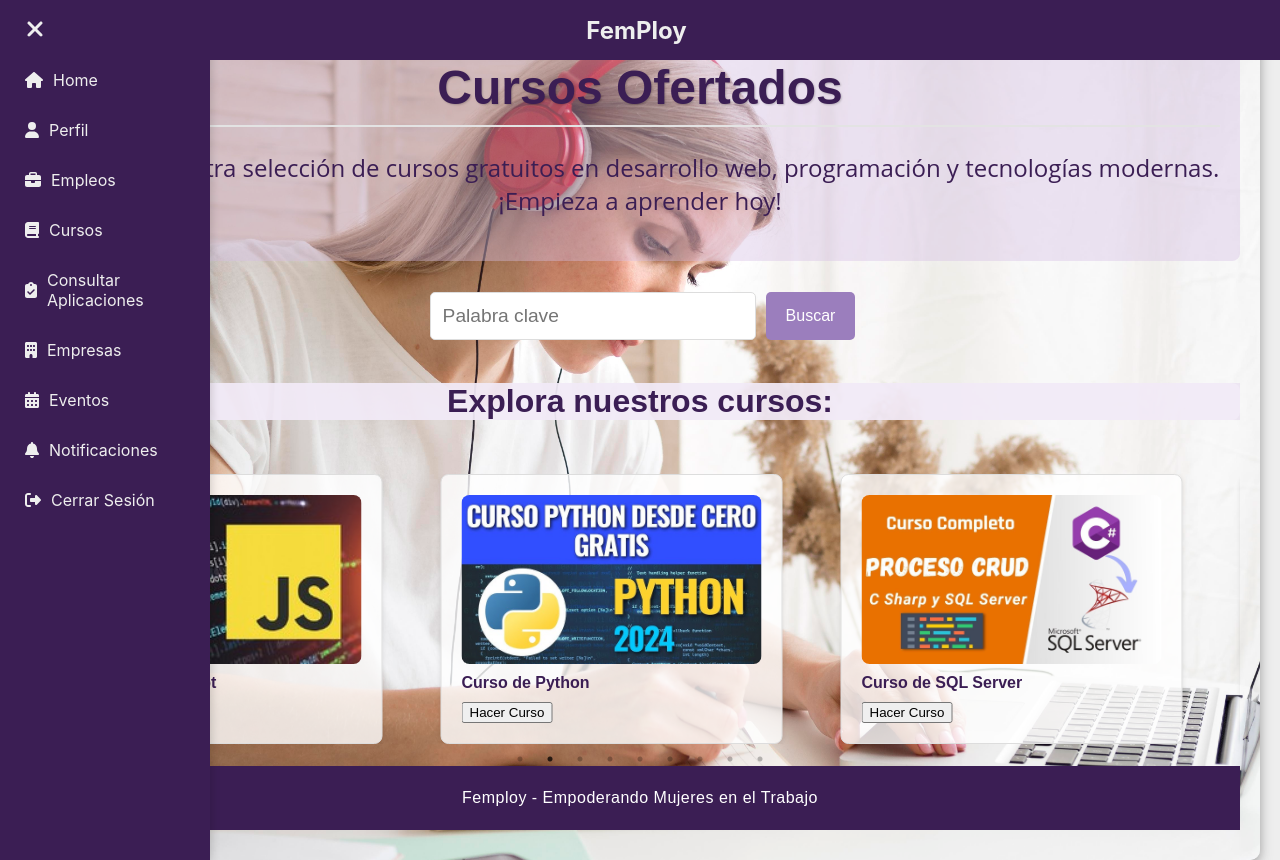
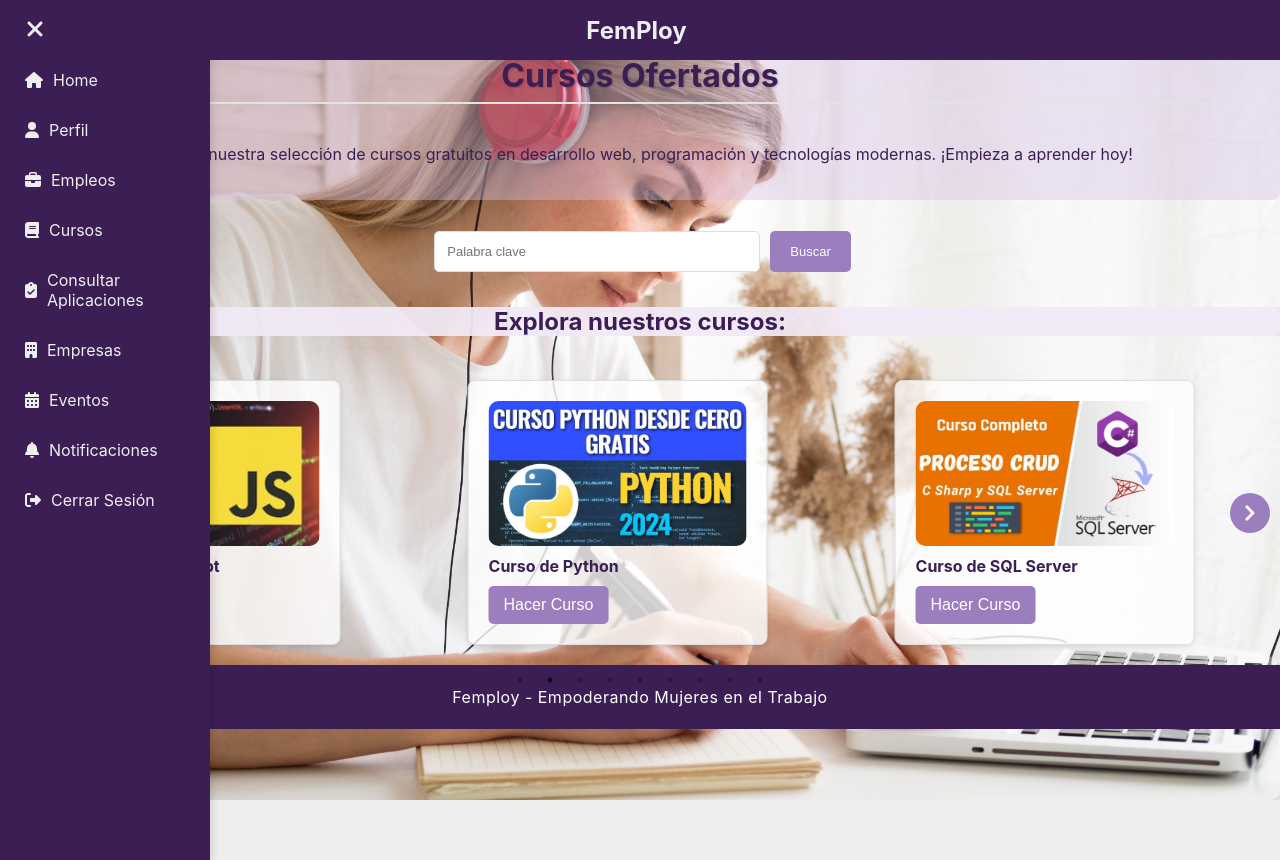
Before and after one commit to YenyVillalba/miprueba, a React (Create React App) app: page /Cursos in a window 1280 px wide. After the commit the page ends 800 px from the top, so only its background shows below. Built offline with nearby package versions, Linux system fonts and the light colour scheme.

Commit message:
Update Cursos.module.css

```diff
--- a/src/Styles/Cursos.module.css
+++ b/src/Styles/Cursos.module.css
@@ -1,18 +1,18 @@
 .container {
-    max-width: 1200px;
-    margin: 20px auto;
-    padding: 20px;
-    font-family: Arial, sans-serif;
+    min-height: 100vh;
+    overflow: visible !important;
+    margin: 0px auto;
+    padding: 0px;
     color: #3B1E54;
-    background-color: rgba(212, 190, 228, 0.4);
+    background-color: rgba(231, 177, 177, 0.4);
     border-radius: 10px;
-    box-shadow: 0 4px 12px #8a8989d0;
+    box-shadow: 0 4px 12px #ecb6b6d0;
     background-image: url('../Assets/Mujer.estudiando.jpg');
     background-repeat: no-repeat;
     background-size: cover;
     background-position: center;
     background-attachment: fixed;
-    min-height: 100vh;
+
 }
 
 .headerBox {
@@ -38,8 +38,8 @@
     border: 1px solid #ddd;
     border-radius: 5px;
     background-color: white;
-    color: white;
-
+    color: rgb(36, 33, 33);
+font-size: 13px;
 }
 
 .searchContainer button {
@@ -50,7 +50,7 @@
     border: none;
     border-radius: 5px;
     cursor: pointer;
-    font-size: 16px;
+    font-size: 13px;
     transition: background-color 0.3s;
 }
 
@@ -72,18 +72,19 @@
 .resultsHeader h3 {
     color: #3B1E54;
     background-color: rgba(212, 190, 228, 0.3);
-    font-size: 2rem;
+    font-size: 1.5rem;
 }
 
 .courseGrid {
     display: flex;
     flex-wrap: wrap;
-    gap: 20px;
+    gap: 30px;
     justify-content: center;
 }
 
 .courseCard {
     padding: 20px;
+    box-sizing: border-box;
     border: 1px solid #ddd;
     border-radius: 8px;
     background-color: rgba(255, 255, 255, 0.8);
@@ -91,7 +92,9 @@
     transition: transform 0.2s;
     width: 90%;
     max-width: 300px;
-    margin: 0 auto;
+    margin: 20px ;
+    margin-left: 40px;
+    margin-right: 40px;
 }
 
 .courseCard:hover {
@@ -107,6 +110,22 @@
     font-size: 0.9rem;
     color: #666;
 }
+
+.courseCard button {
+    background-color: #9B7EBD;
+    color: white;
+    border: none;
+    padding: 10px 15px;
+    border-radius: 5px;
+    cursor: pointer;
+    font-size: 16px;
+    transition: background-color 0.3s ease;
+  }
+
+  .courseCard button:hover {
+    background-color: #3B1E54;
+  }
+
 
 .enrollButton {
     padding: 8px 16px;
@@ -124,47 +143,56 @@
 }
 
 .slick-slider {
-    max-width: 100%;
-    margin: 0;
+    overflow: visible !important;
     padding: 20px;
-    background-color: rgba(255, 255, 255, 0.9);
-    border-radius: 10px;
-    box-shadow: 0 4px 12px rgba(0, 0, 0, 0.2);
+    position: relative;
 }
 
-.slick-slide {
-    margin: 0 20px;
-    height: 300px;
-    color: #3B1E54;
-    transition: transform 0.3s;
-}
-
-.slick-slide:hover {
-    transform: scale(1.05);
-}
-
-.slick-prev:before,
-.slick-next:before {
-    color: #3B1E54;
-    font-size: 24px;
-}
-
-.slick-dots li button:before {
-    color: #3B1E54;
-    font-size: 16px;
-}
-
-.slick-dots li.slick-active button:before {
-    color: #9B7EBD;
-}
 
 .courseImage {
     width: 100%;
     height: auto;
-    border-radius: 8px;
+    border-radius: 10px;
     margin-bottom: 10px;
+
 }
+.sliderContainer {
+    position: relative;
+    width: 100%;
+  }
 
+
+  .prevButton,
+  .nextButton {
+    position: absolute;
+    top: 50%;
+    transform: translateY(-50%);
+    background-color:rgba(155, 126, 189, 1);
+    color: white;
+    border: none;
+    border-radius: 50%;
+    width: 40px;
+    height: 40px;
+    font-size: 18px;
+    cursor: pointer;
+    display: flex;
+    align-items: center;
+    justify-content: center;
+    transition: background-color 0.3s ease;
+    z-index: 1;
+  }
+  .prevButton:hover,
+  .nextButton:hover {
+    background-color: rgba(59, 30, 84, 0.9);
+  }
+
+  .prevButton {
+    left: 10px;
+  }
+
+  .nextButton {
+    right: 10px;
+  }
 @media (max-width: 1024px) {
     .searchContainer input {
         width: 200px;
@@ -175,7 +203,18 @@
     }
 
     .courseCard {
-        max-width: 90%;
+        max-width: 95%;
+
+    }
+    body {
+        font-size: 14px;
+      }
+      .slick-prev {
+        left: -30px;
+    }
+
+    .slick-next {
+        right: -30px;
     }
 }
 
@@ -186,11 +225,18 @@
 
     .courseCard {
         width: 100%;
-        margin-bottom: 20px;
+        margin-bottom: 50px;
     }
 
     .searchContainer input {
         width: 100%;
+    }
+    .slick-prev {
+        left: -30px;
+    }
+
+    .slick-next {
+        right: -30px;
     }
 }
 
@@ -206,89 +252,10 @@
 }
 
 .headerBox h2 {
-    font-size: 3rem;
+    font-size: 2rem;
     color: #3B1E54;
     font-weight: bold;
     text-shadow: 1px 1px 2px rgba(0, 0, 0, 0.2);
-    margin: 0;
+    margin: 40px;
+    line-height: 1;
 }
-
-.headerBox p {
-    font-size: 1.5rem;
-    font-family: 'Open Sans', sans-serif;
-    color: #3B1E54;
-    text-shadow: none;
-}
-
-.footer {
-    background-color: rgba(59, 30, 84, 0.90);
-    color: white;
-    padding: 20px 10px;
-    text-align: center;
-    border-top: 2px solid #9B7EBD;
-    margin-top: 20px;
-    border-radius: 5px;
-}
-
-
-.footerContent {
-    display: block;
-    justify-content: space-between;
-    max-width: 800px;
-    margin: 0 auto;
-}
-
-.footerSection {
-    margin: 10px 0;
-    min-width: 200px;
-}
-
-.footerSection h4 {
-    font-size: 1.9rem;
-    color: #9B7EBD;
-    margin-bottom: 5px;
-}
-
-.footerSection p,
-.footerSection ul {
-    font-family: sans-serif;
-    text-align: center;
-    margin-top: 0%;
-    padding: 0cap;
-    font-size: 1rem;
-    color: #E0E0E0;
-    margin-left: auto;
-
-}
-
-.footerBottom {
-    text-align: center;
-    margin-top: 0px;
-    font-size: 0.7rem;
-    color: #E0E0E0;
-    text-shadow: none;
-}
-
-.footerSection ul {
-    margin-top: auto;
-    list-style-type: none;
-    padding: 0;
-}
-
-.footerParrafo {
-    text-align: center;
-    margin-left: 0px;
-    font-size: 0.9rem;
-}
-
-.headerParrafo {
-    text-align: center;
-    margin-left: auto;
-
-}
-
-.footerSection ul li a {
-    color: #E0E0E0;
-    text-decoration: none;
-    transition: color 0.3s;
-}
```
